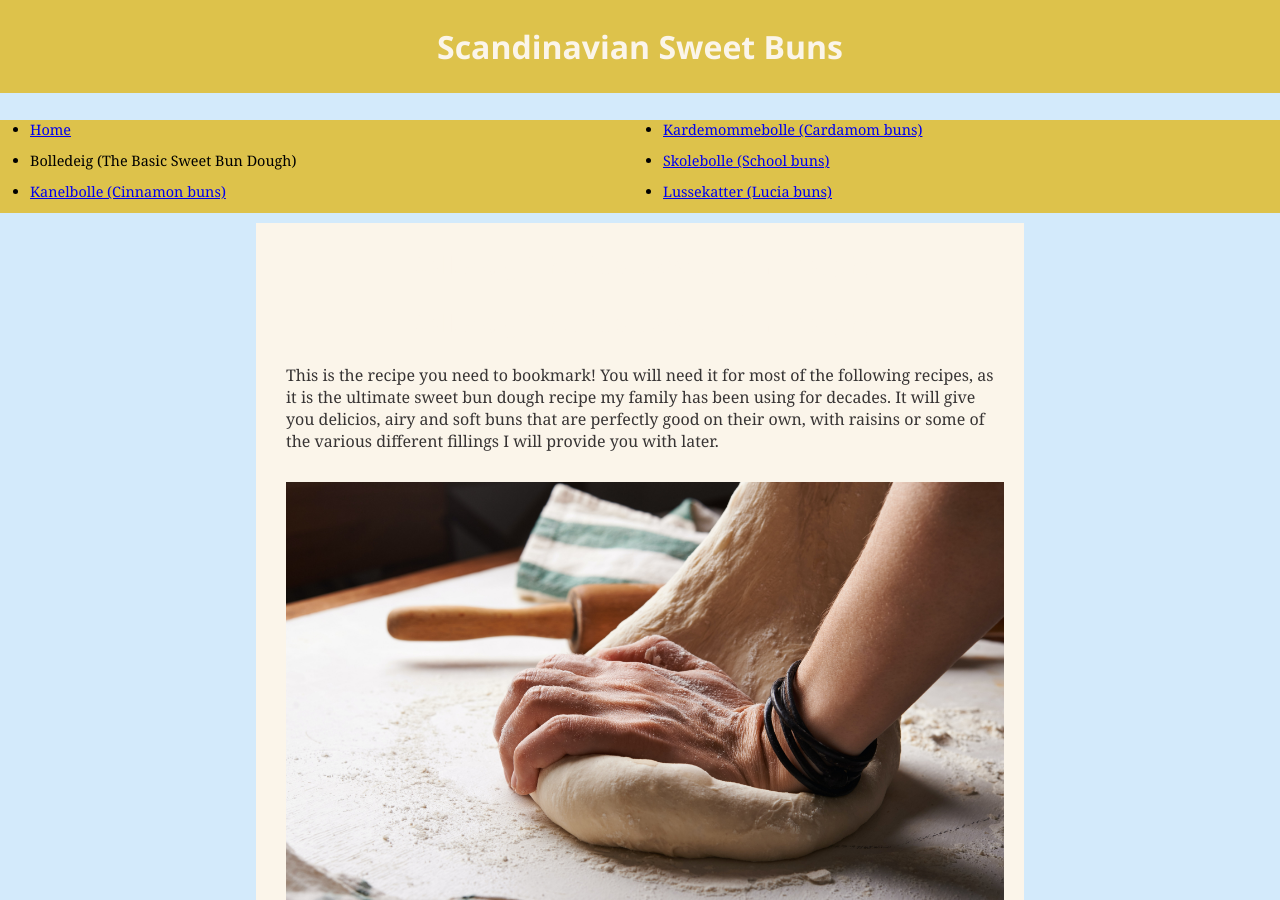
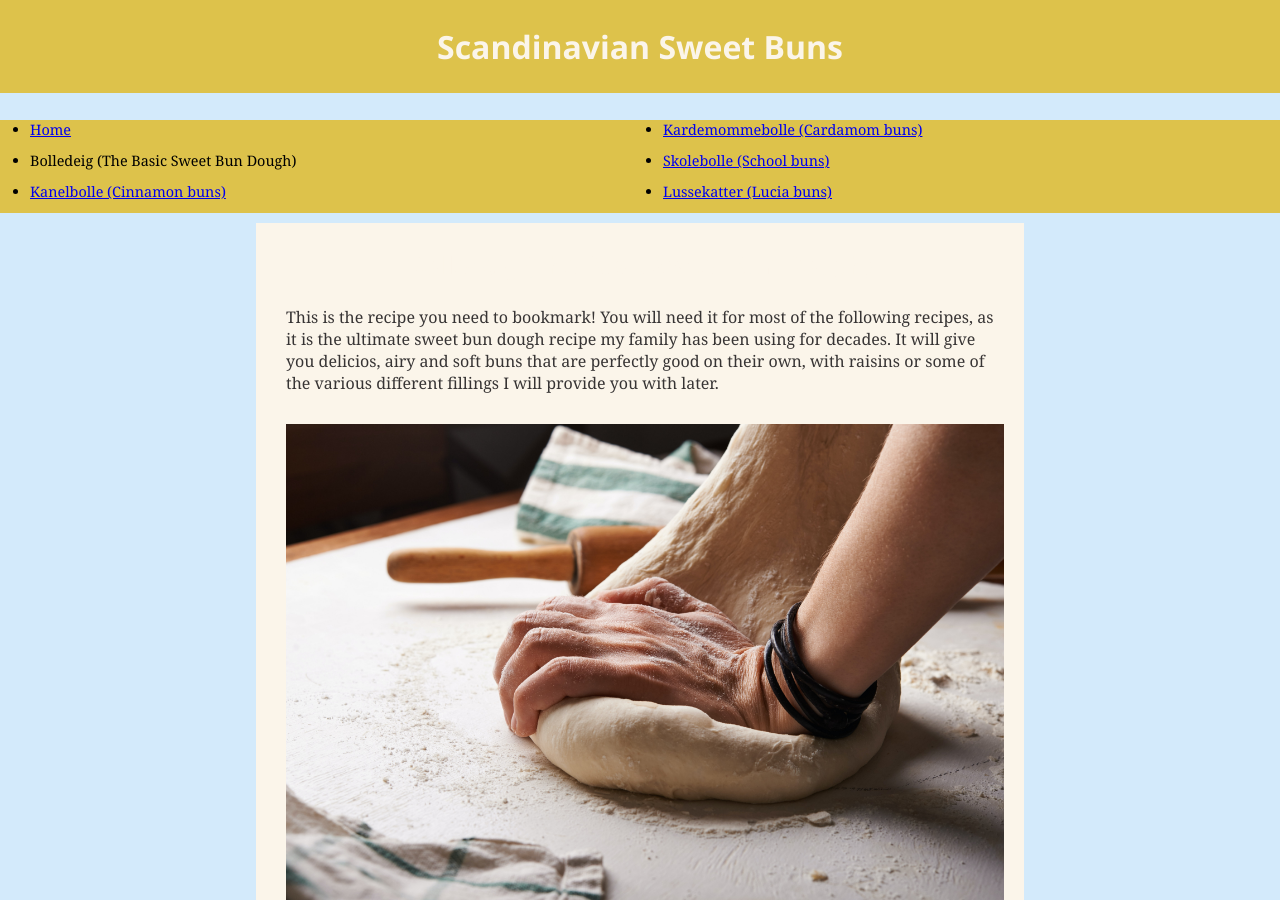
Before and after one commit to maudhaugland/maudsrecipes, a Jekyll site: the page built from _recipes/the-basic-dough.md, in a window 1280 px wide and 900 px high. Built offline with Jekyll 4.4.1, drawn with Linux system fonts in a browser that asks for light colours.

Commit message:
Update Recipe “the-basic-dough”

```diff
--- a/_recipes/the-basic-dough.md
+++ b/_recipes/the-basic-dough.md
@@ -4,8 +4,6 @@
 order: 1
 layout: recipe
 ---
-# Bolledeig (The Basic Sweet Bun Dough)
-
 This is the recipe you need to bookmark! You will need it for most of the following recipes, as it is the ultimate sweet bun dough recipe my family has been using for decades. It will give you delicios, airy and soft buns that are perfectly good on their own, with raisins or some of the various different fillings I will provide you with later.
 
 ![](../uploads/nadya-spetnitskaya-toyiqxf9-ys-unsplash.jpg)
```
